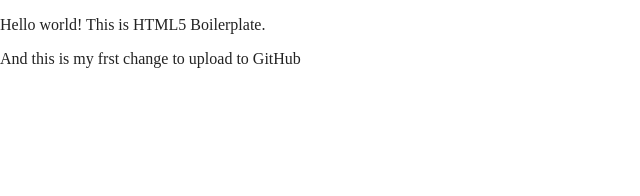
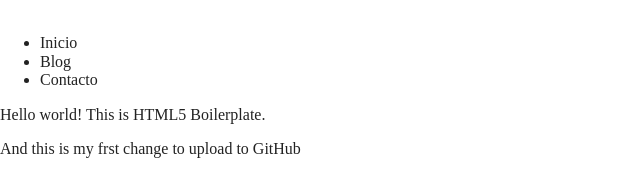
Before and after one commit to JerogZurcBacu/JerogZurcBacuWeb, a website built with Parcel: page index.html in a window 1280 px wide. Shown: the whole page, without its empty margins (0-640 px from the left). Built offline with nearby package versions, Linux system fonts and the light colour scheme.

Commit message:
Actualizacion Nav
Actualización del nav con logo y lista ur del menu

```diff
--- a/index.html
+++ b/index.html
@@ -28,10 +28,14 @@
   <head>
     <nav>
       <div id="logo_inicial">
-
+        <img src="" alt="">
       </div>
       <div id="menu_nav">
-
+        <ul>
+          <li>Inicio</li>
+          <li>Blog</li>
+          <li>Contacto</li>
+        </ul>
       </div>
     </nav>
     <main>
```
